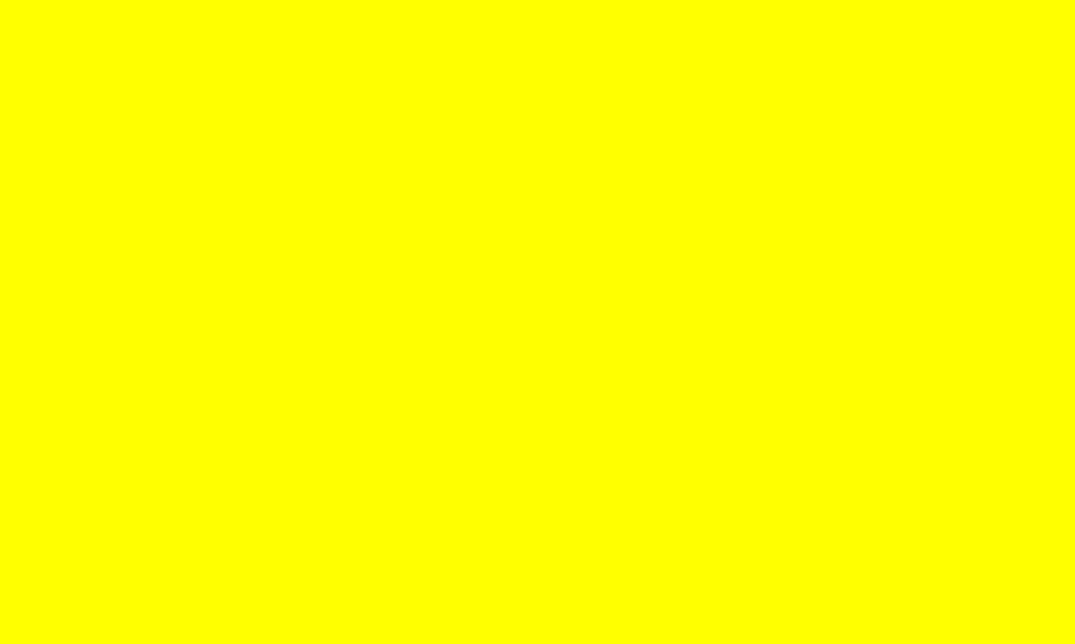
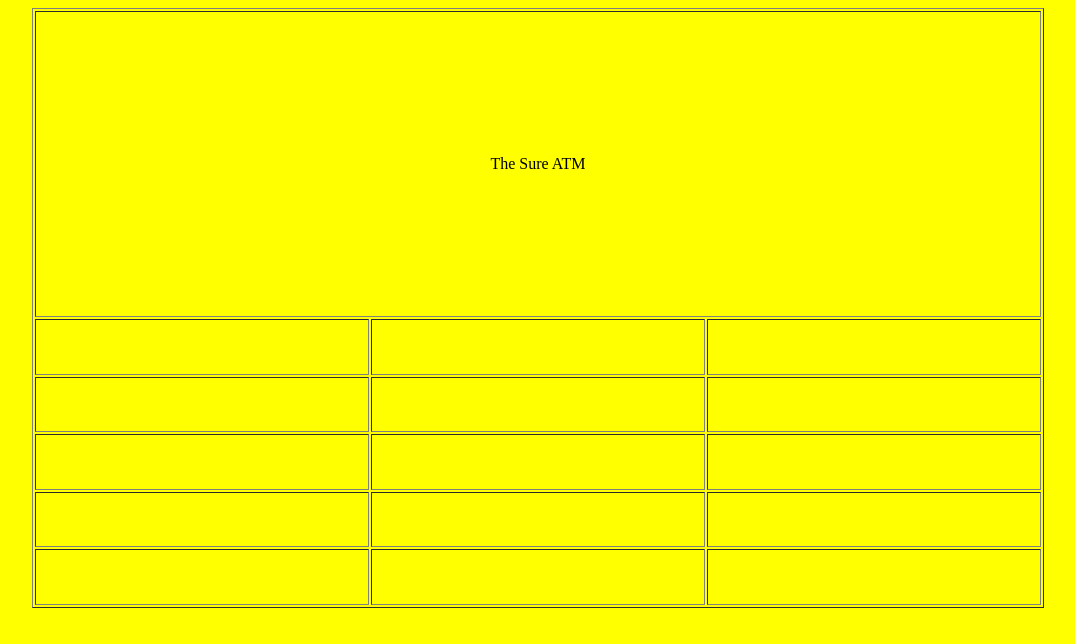
Before and after one commit to chrisways/bankingapp, a plain HTML site: page index.html in a window 1280 px wide. Shown: the whole page, without its empty margins (102-1177 px from the left). Drawn offline with Linux system fonts and the light colour scheme.

Commit message:
Table layout created for the banks ATM

```diff
--- a/index.html
+++ b/index.html
@@ -4,6 +4,13 @@
 	<title>Banking App Dashboard</title>
 </head>
 <body bgcolor="yellow">
+	<table width="80%" align="center" height=600px border="1"><tr><td colspan="3" align="center">The Sure ATM</td></tr>
+		<tr><td></td><td></td><td></td></tr>
+		<tr><td></td><td></td><td></td></tr>
+		<tr><td></td><td></td><td></td></tr>
+		<tr><td></td><td></td><td></td></tr>
+		<tr><td></td><td></td><td></td></tr>
+	</table>
 
 
 
```
